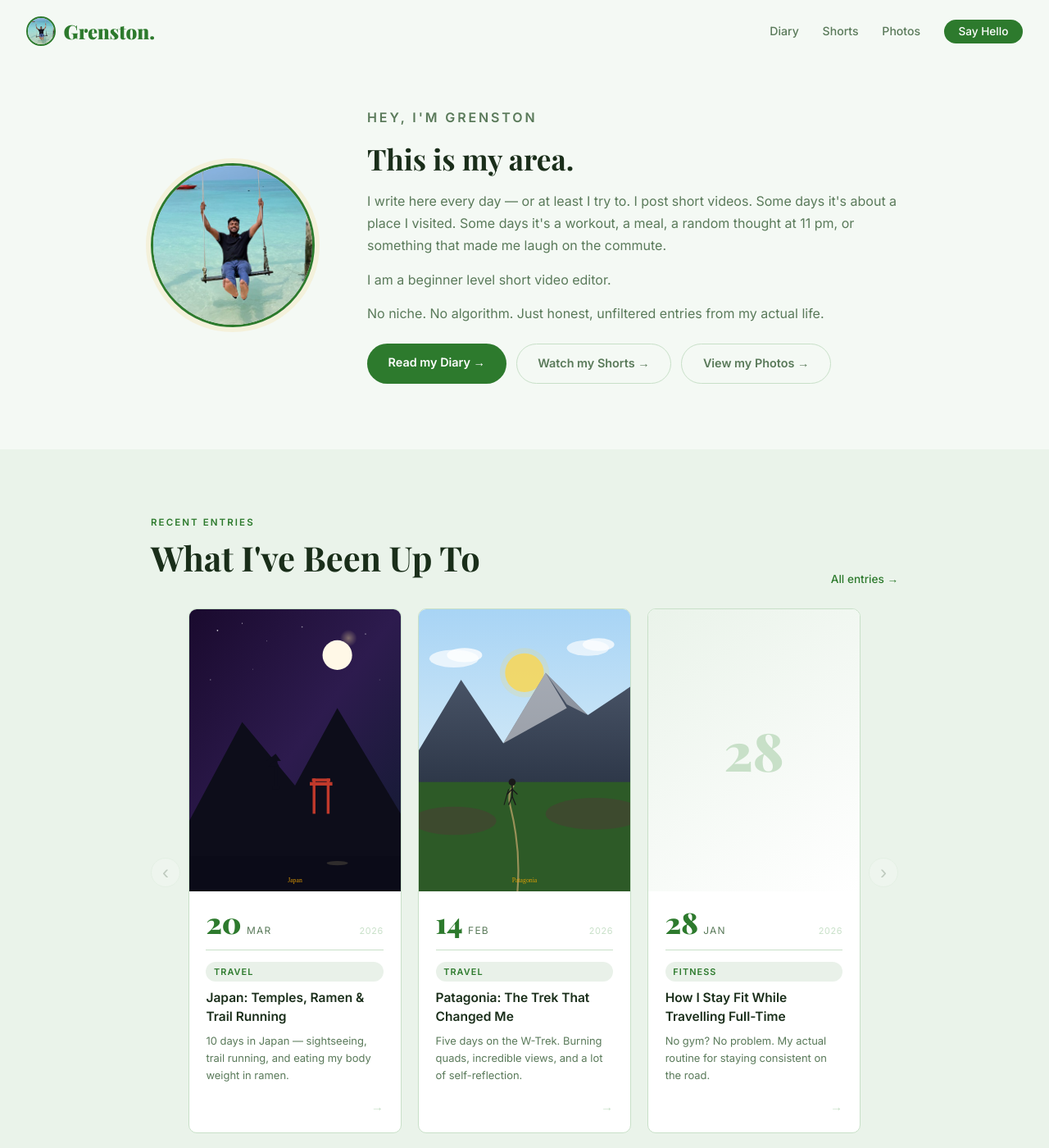
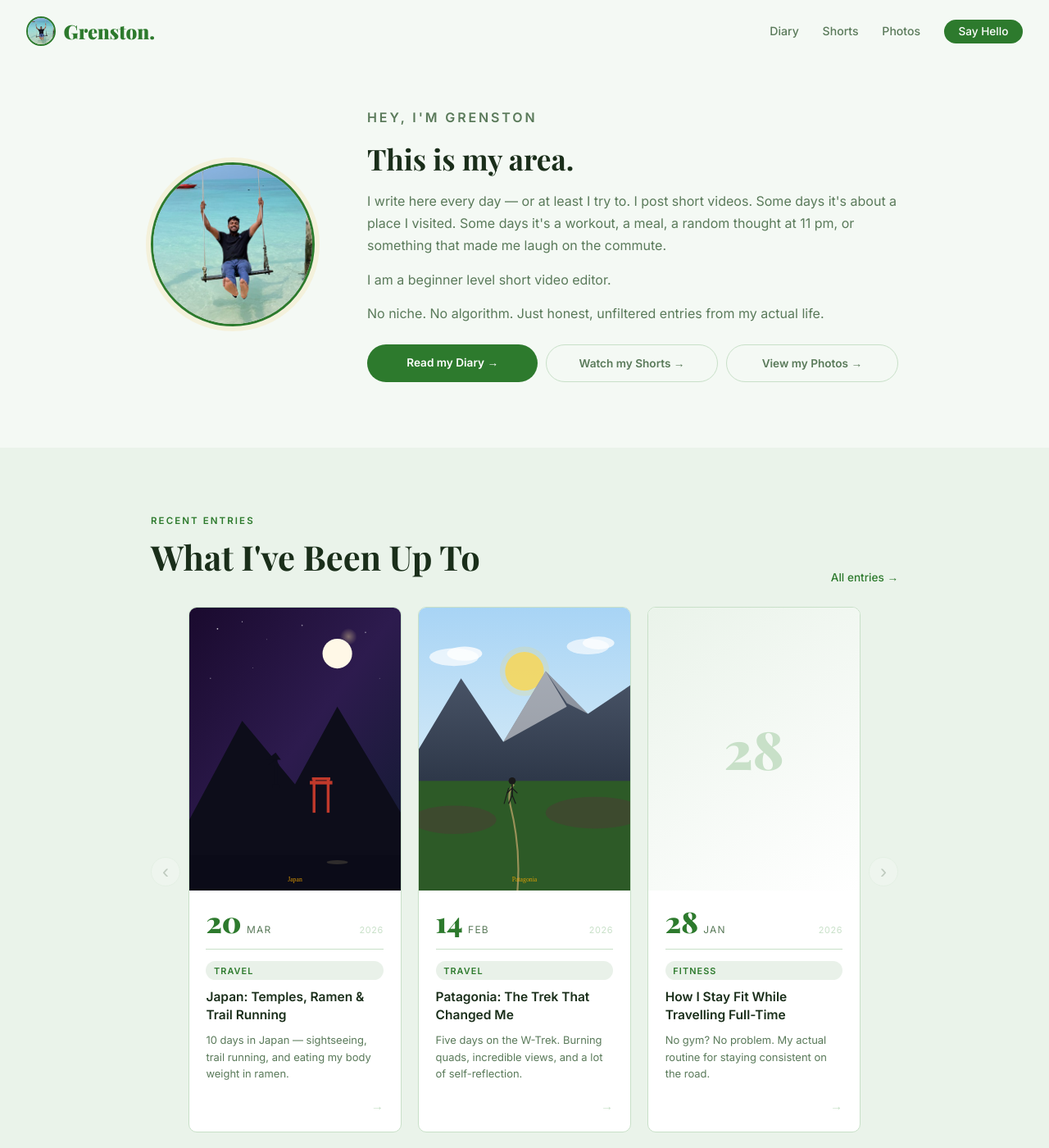
Before and after one commit to gr-10/gr-10.github.io, a Jekyll site: the page built from index.html, in a window 1280 px wide and 1400 px high. Shown: the whole window at 82% size. Built offline with Jekyll 4.4.1, drawn with Linux system fonts in a browser that asks for light colours; the list of posts is cut into pages by our own code.

Commit message:
complete

```diff
--- a/assets/css/main.css
+++ b/assets/css/main.css
@@ -198,9 +198,17 @@ a { color: inherit; text-decoration: none; }
 .about-text .btn { margin-top: 0.5rem; }
 .about-ctas {
   display: flex;
-  flex-wrap: wrap;
-  gap: 0.75rem;
-  margin-top: 0.75rem;
+  flex-direction: row;
+  flex-wrap: nowrap;
+  gap: 0.6rem;
+  margin-top: 1rem;
+}
+.about-ctas .btn {
+  flex: 1;
+  text-align: center;
+  padding: 0.65rem 0.9rem;
+  font-size: 0.85rem;
+  white-space: nowrap;
 }
 
 /* ── Shared diary tag pill ── */
@@ -1260,6 +1268,16 @@ a { color: inherit; text-decoration: none; }
   .two-col { grid-template-columns: 1fr; gap: 2rem; text-align: center; }
   .about-img-placeholder { margin: 0 auto; }
   .about-avatar { margin: 0 auto; }
+  .about-ctas {
+    flex-direction: row;
+    flex-wrap: nowrap;
+  }
+  .about-ctas .btn {
+    flex: 1;
+    font-size: 0.72rem;
+    padding: 0.65rem 0.4rem;
+    white-space: nowrap;
+  }
   .navbar { padding: 1rem 1.2rem; }
   .nav-links {
     position: fixed;
```
